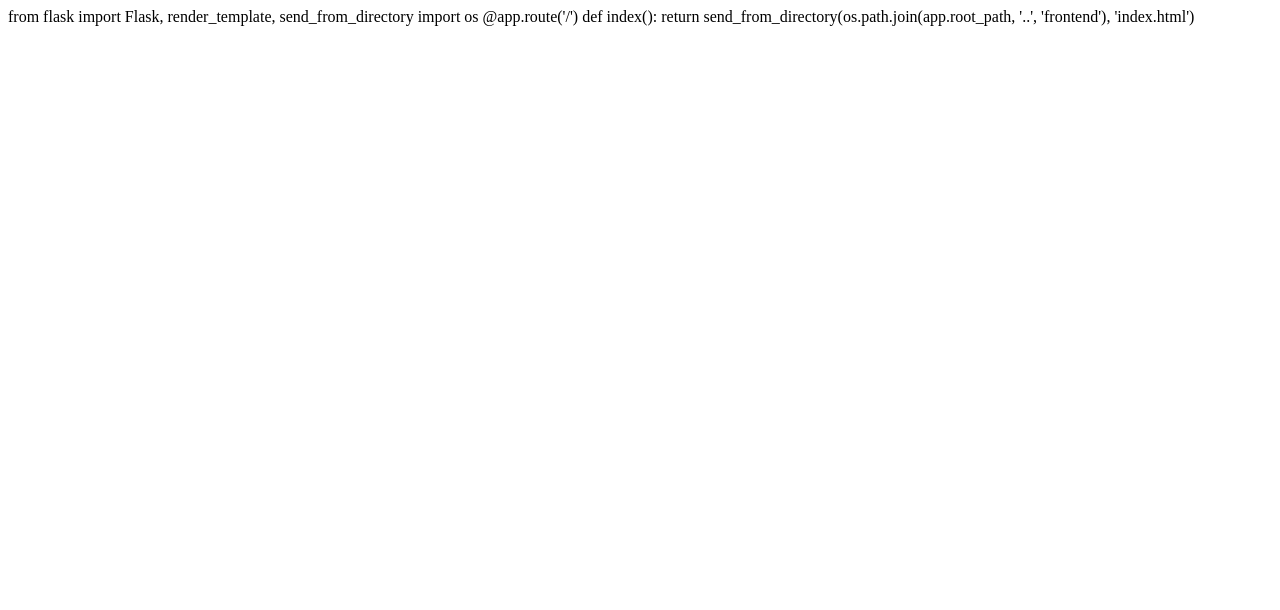
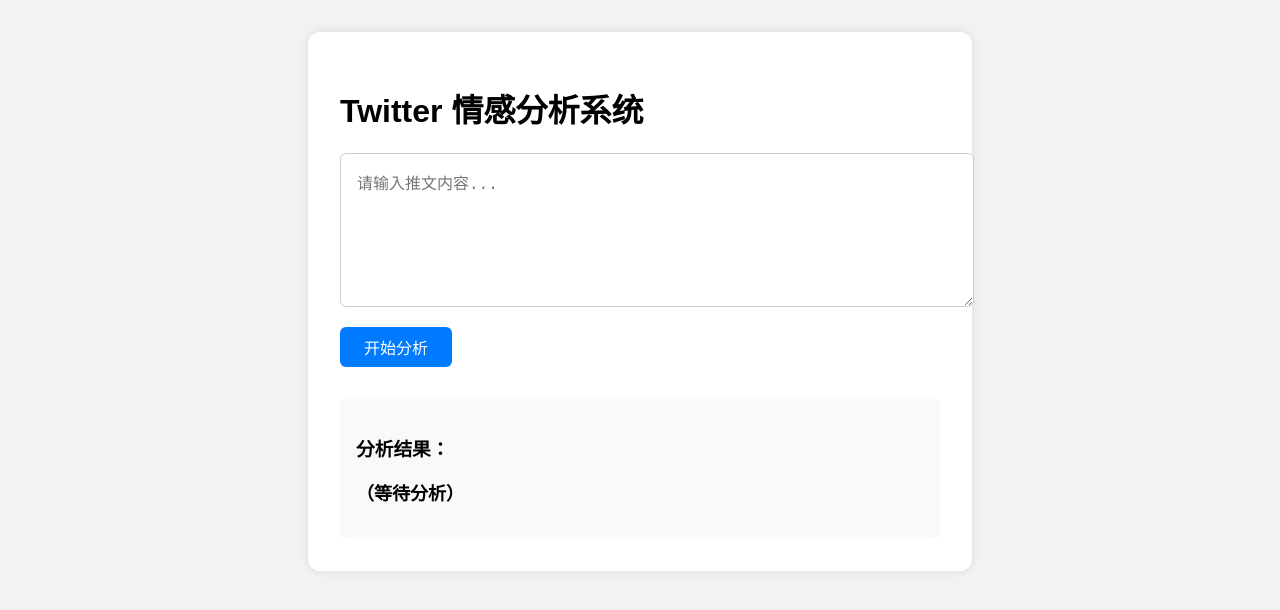
Before and after one commit to chaos0211/datascience, a plain HTML site: page frontend/index.html in a window 1280 px wide. Drawn offline with Linux system fonts and the light colour scheme.

Commit message:
路径检查

```diff
--- a/frontend/css/style.css
+++ b/frontend/css/style.css
@@ -0,0 +1,47 @@
+body {
+  font-family: Arial, sans-serif;
+  background-color: #f2f2f2;
+  margin: 0;
+  padding: 2rem;
+}
+
+.container {
+  max-width: 600px;
+  margin: auto;
+  background: white;
+  padding: 2rem;
+  border-radius: 12px;
+  box-shadow: 0 0 10px rgba(0,0,0,0.1);
+}
+
+textarea {
+  width: 100%;
+  height: 120px;
+  padding: 1rem;
+  margin-bottom: 1rem;
+  font-size: 16px;
+  border-radius: 6px;
+  border: 1px solid #ccc;
+}
+
+button {
+  padding: 0.5rem 1.5rem;
+  font-size: 16px;
+  background-color: #007bff;
+  color: white;
+  border: none;
+  border-radius: 6px;
+  cursor: pointer;
+}
+
+#resultBox {
+  margin-top: 2rem;
+  background: #f9f9f9;
+  padding: 1rem;
+  border-radius: 6px;
+}
+
+#resultText {
+  font-size: 18px;
+  font-weight: bold;
+}
--- a/frontend/index.html
+++ b/frontend/index.html
@@ -1,6 +1,22 @@
-from flask import Flask, render_template, send_from_directory
-import os
+<!DOCTYPE html>
+<html lang="en">
+<head>
+  <meta charset="UTF-8">
+  <title>Twitter Sentiment Analysis</title>
+  <link rel="stylesheet" href="css/style.css">
+</head>
+<body>
+  <div class="container">
+    <h1>Twitter 情感分析系统</h1>
+    <textarea id="inputText" placeholder="请输入推文内容..."></textarea>
+    <button onclick="analyze()">开始分析</button>
 
-@app.route('/')
-def index():
-    return send_from_directory(os.path.join(app.root_path, '..', 'frontend'), 'index.html')
+    <div id="resultBox">
+      <h3>分析结果：</h3>
+      <p id="resultText">（等待分析）</p>
+    </div>
+  </div>
+
+  <script src="js/main.js"></script>
+</body>
+</html>
--- a/frontend/js/main.js
+++ b/frontend/js/main.js
@@ -1,13 +1,25 @@
-function analyzeText(){
-    const inputText = document.getElementById('inputText').value;
+function analyze() {
+  const text = document.getElementById("inputText").value;
+  if (!text.trim()) {
+    alert("请输入文本内容！");
+    return;
+  }
 
-    fetch('/api/analysis/analyze', {
-        method: 'POST',
-        headers: {'Content-Type': 'application/json'},
-        body: JSON.stringify({text: inputText})
-    })
+  fetch('/api/analysis/analyze', {
+    method: 'POST',
+    headers: { 'Content-Type': 'application/json' },
+    body: JSON.stringify({ text })
+  })
     .then(res => res.json())
     .then(data => {
-        document.getElementById('result').innerText = data.sentiment;
+      const box = document.getElementById("resultText");
+      if (data.sentiment) {
+        box.innerText = `情感判断结果：${data.sentiment.toUpperCase()}（代码：${data.code}）`;
+      } else {
+        box.innerText = `错误：${data.error || "未知错误"}`;
+      }
+    })
+    .catch(err => {
+      document.getElementById("resultText").innerText = "请求失败：" + err;
     });
 }
```
Also changed, not shown: 2 other files.
